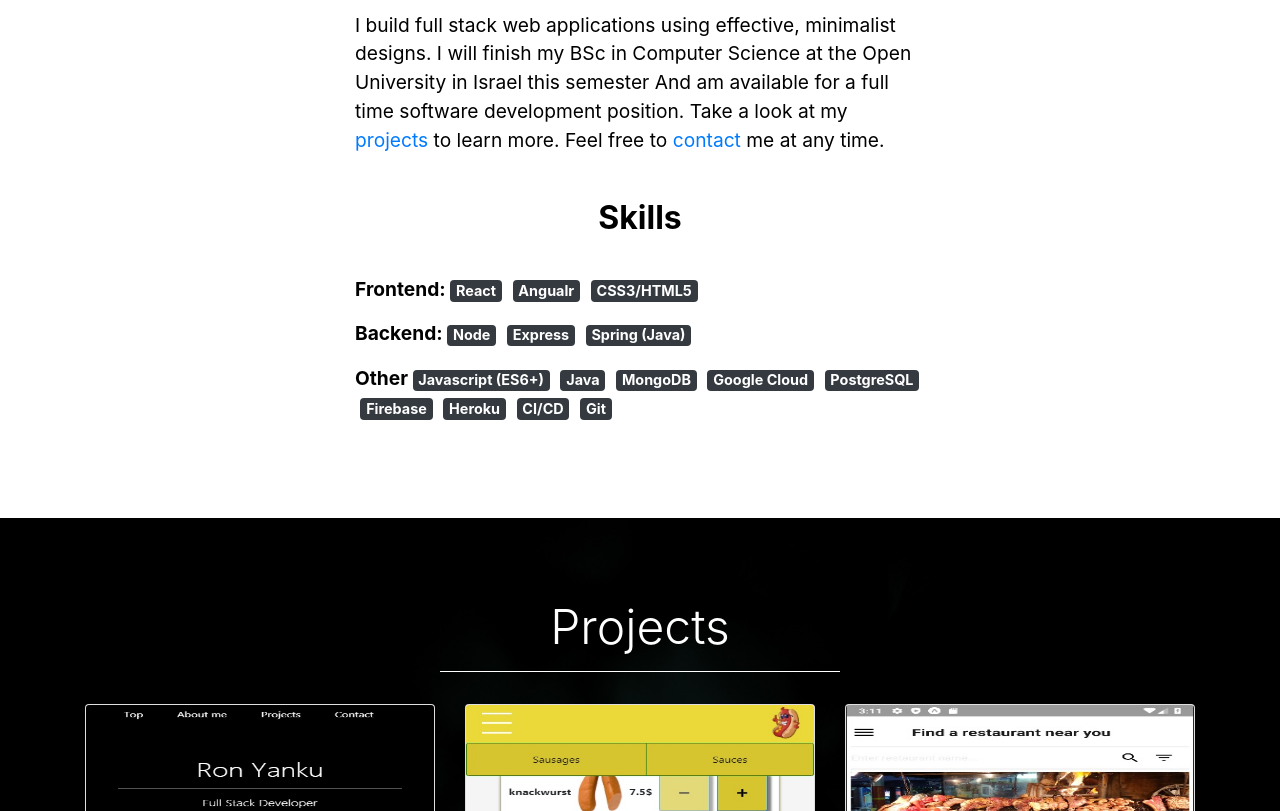
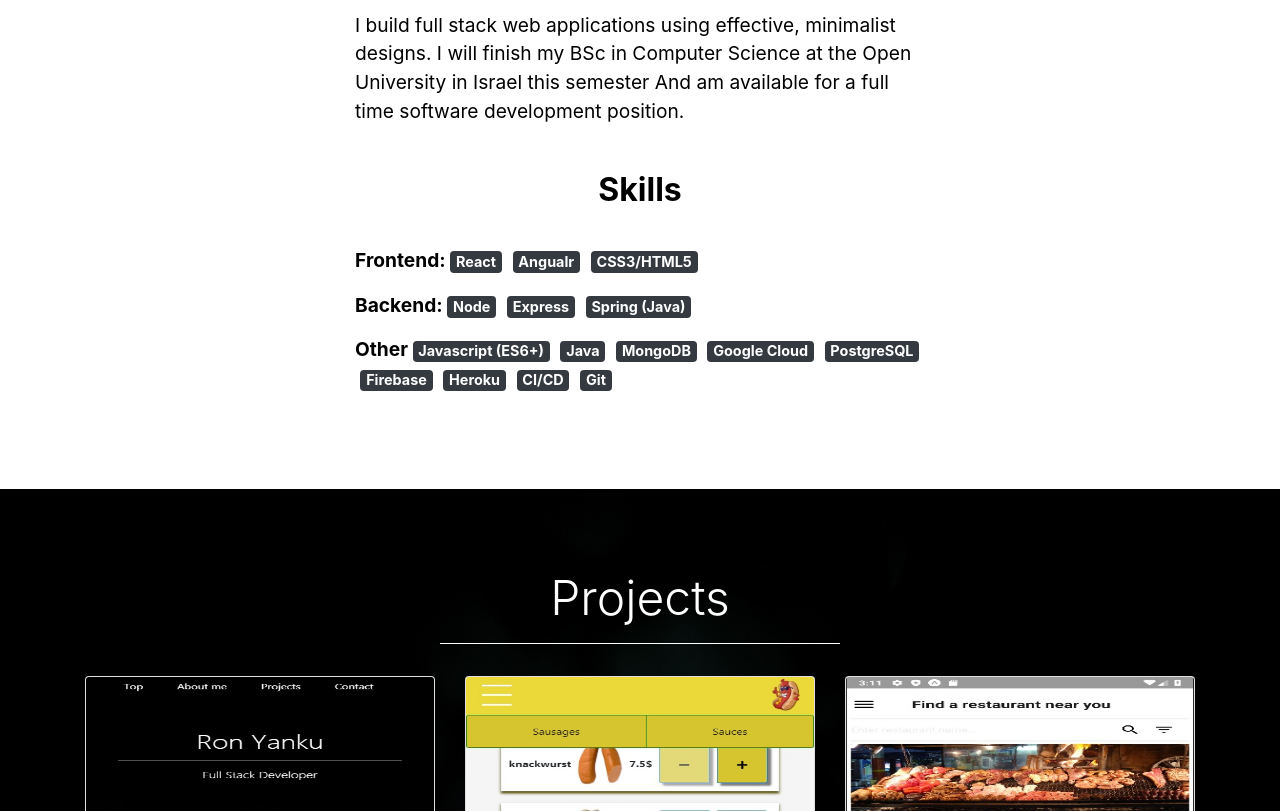
Before and after one commit to RonYanku/homepage, a React (Create React App) app: page / in a window 1280 px wide. Shown: the part 960-1771 px from the top of the page. Built offline with nearby package versions, Linux system fonts and the light colour scheme.

Commit message:
cosmetics

```diff
--- a/src/Components/PortfolioAbout.js
+++ b/src/Components/PortfolioAbout.js
@@ -37,8 +37,6 @@ const PortfolioAbout = () => {
           I build full stack web applications using effective, minimalist designs.
           I will finish my BSc in Computer Science at the Open University in Israel this semester
           And am available for a full time software development position.
-          Take a look at my <a href="#project-section">projects</a> to learn more.
-          Feel free to <a href="#contact-section">contact</a> me at any time.
         </p>
         <br/>
         <h2 className="text-center"><strong>Skills</strong></h2>
```
